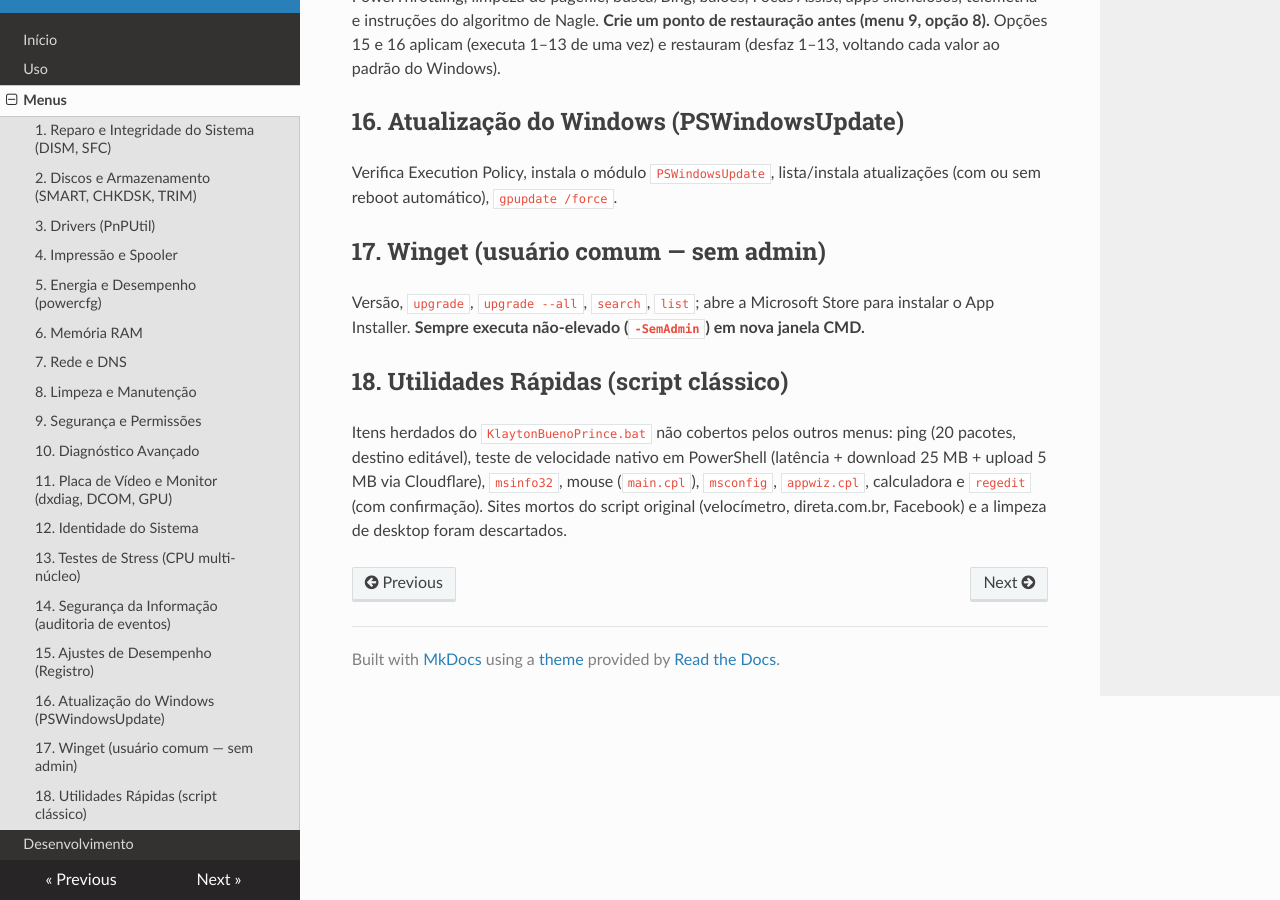
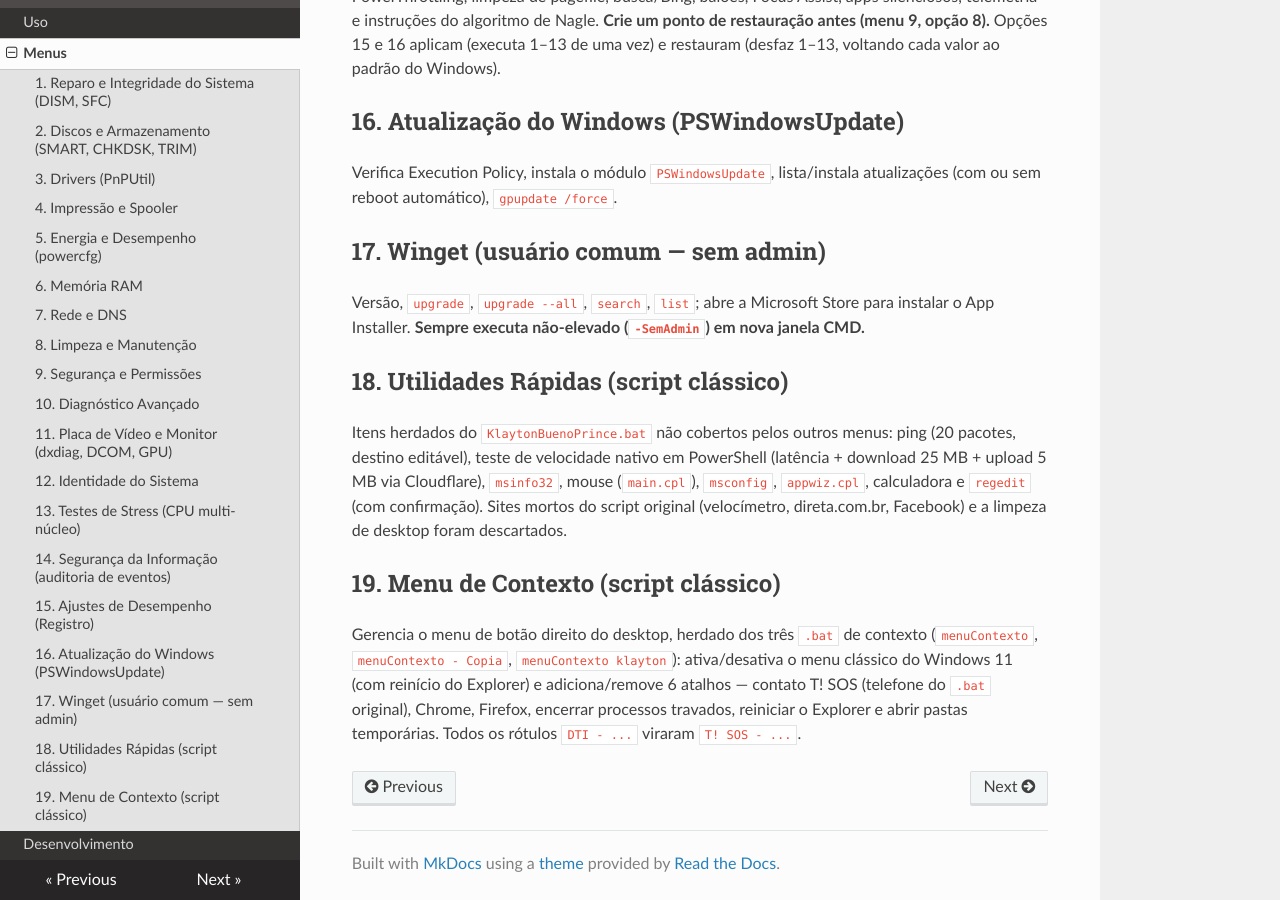
Before and after one commit to klaytonPrinceMS/ps1Bat, an MkDocs documentation site: the page built from docs/menus.md, in a window 1280 px wide and 900 px high, scrolled down 2780 px. Built offline with MkDocs 1.6.1, drawn with Linux system fonts in a browser that asks for light colours; nearby versions of some CDN libraries.

Commit message:
261021 menu contexto T! SOS e contato

```diff
--- a/docs/menus.md
+++ b/docs/menus.md
@@ -135,3 +135,12 @@ PowerShell (latência + download 25 MB + upload 5 MB via Cloudflare),
 `msinfo32`, mouse (`main.cpl`), `msconfig`, `appwiz.cpl`, calculadora e
 `regedit` (com confirmação). Sites mortos do script original (velocímetro,
 direta.com.br, Facebook) e a limpeza de desktop foram descartados.
+
+## 19. Menu de Contexto (script clássico)
+
+Gerencia o menu de botão direito do desktop, herdado dos três `.bat` de
+contexto (`menuContexto`, `menuContexto - Copia`, `menuContexto klayton`):
+ativa/desativa o menu clássico do Windows 11 (com reinício do Explorer) e
+adiciona/remove 6 atalhos — contato T! SOS (telefone do `.bat` original),
+Chrome, Firefox, encerrar processos travados, reiniciar o Explorer e abrir
+pastas temporárias. Todos os rótulos `DTI - ...` viraram `T! SOS - ...`.
```
Also changed, not shown: README.md (+3 -2 lines), docs/index.md (+1 -1 lines), 2 other files.
